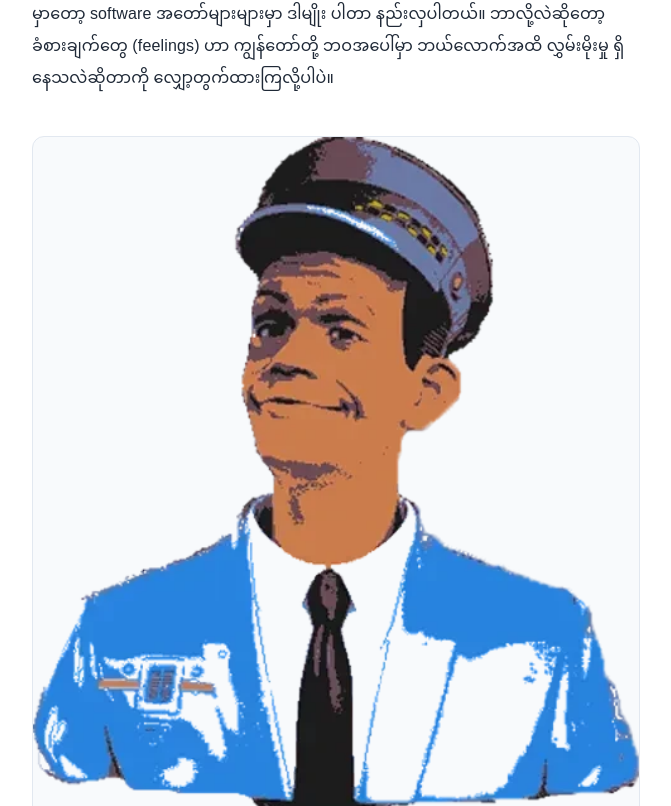
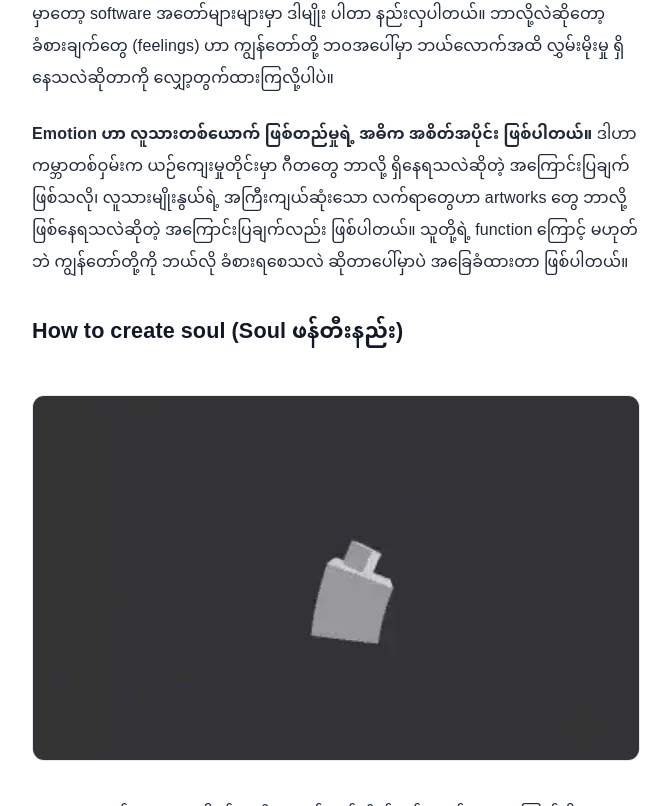
Before and after one commit to channyeintun/juice, a Next.js app: page / in a window 1280 px wide. Shown: the part 7974-8780 px from the top of the page, without its empty margins (304-975 px from the left). Built offline with nearby package versions, Linux system fonts and the light colour scheme.

Commit message:
Remove unrelated Johnny Cab image and clean up asset

```diff
--- a/src/app/page.tsx
+++ b/src/app/page.tsx
@@ -252,9 +252,6 @@ export default function JuicePage() {
             ဘာလို့လဲဆိုတော့ ခံစားချက်တွေ (feelings) ဟာ ကျွန်တော်တို့ ဘဝအပေါ်မှာ ဘယ်လောက်အထိ လွှမ်းမိုးမှု ရှိနေသလဲဆိုတာကို လျှော့တွက်ထားကြလို့ပါပဲ။
           </p>
 
-          <div className="img-container clear-both">
-            <Image src="/johnnyCab.webp" alt="Johnny Cab" width={800} height={400} className="w-full" />
-          </div>
 
           <p>
             <strong> Emotion ဟာ လူသားတစ်ယောက် ဖြစ်တည်မှုရဲ့ အဓိက အစိတ်အပိုင်း ဖြစ်ပါတယ်။ </strong>
```
Also changed, not shown: public/johnnyCab.webp (deleted).
